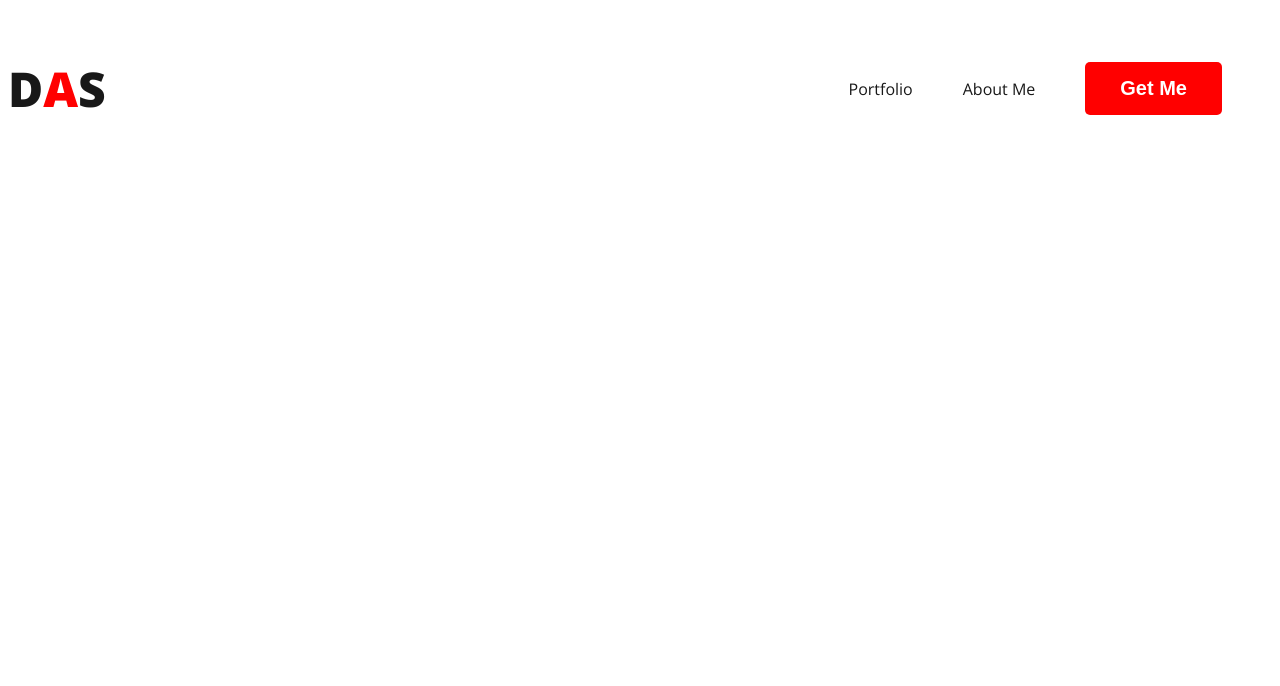
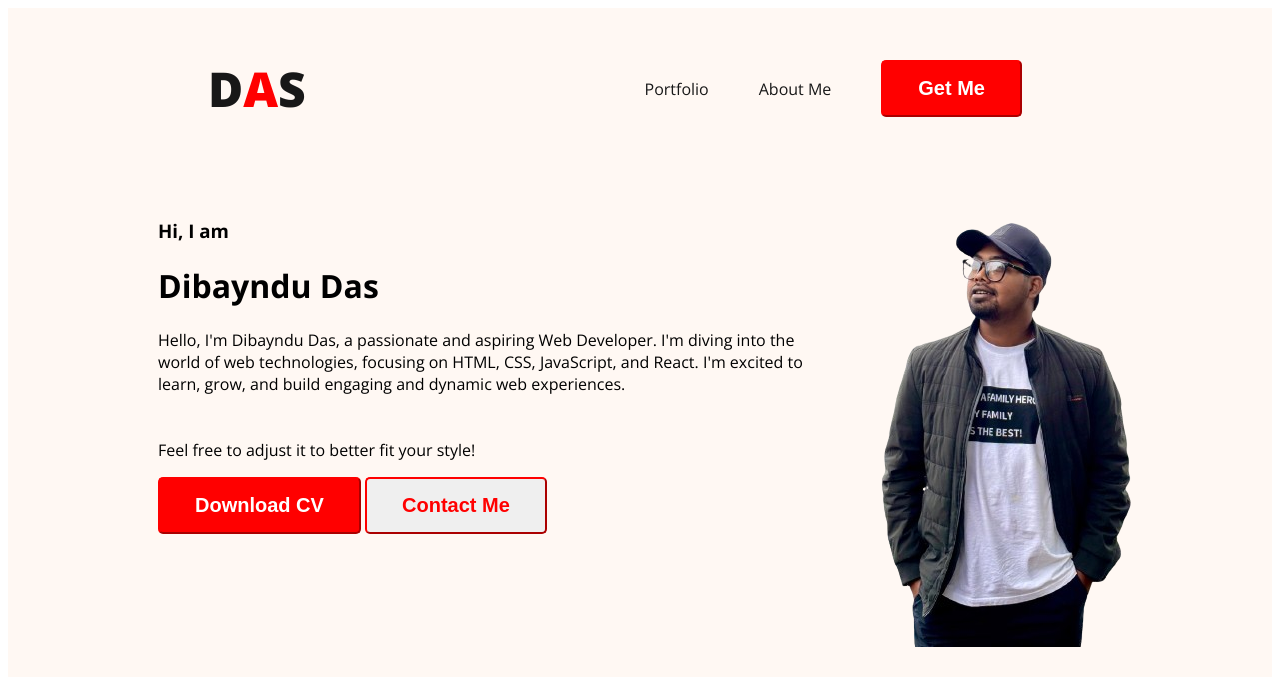
Before and after one commit to dibayndu-das/WebsiteUsingHTML, a plain HTML site: page index.html in a window 1280 px wide. Drawn offline with nearby package versions, Linux system fonts and the light colour scheme.

Commit message:
banner added

```diff
--- a/Styles/style.css
+++ b/Styles/style.css
@@ -18,7 +18,19 @@ body{
     color: white;
     font-weight: 700;
     border-radius: 5px;
-    border: 0;
+    border: 1;
+    border-color: red;
+    font-size: 20px;
+    padding: 15px 35px 15px;
+  }
+
+  .btn-primary2{
+    background-color: none;
+    color: red;
+    font-weight: 700;
+    border-radius: 5px;
+    border: 1;
+    border-color: red;
     font-size: 20px;
     padding: 15px 35px 15px;
   }
@@ -29,6 +41,7 @@ nav{
     display: flex;
     align-items: center;
     justify-content: space-between;
+    margin: 0 200px;
 }
 .nav-title{
     color: #181818;
@@ -47,3 +60,17 @@ nav a {
     text-decoration: none;
     color: #181818;
 }
+
+/*Banner Styles */
+
+header {
+  background-color: #fff8f3;
+}
+.banner{
+  padding: 30px 30px 30px 150px;
+  display: flex;
+  justify-content: center;
+}
+.banner .profile-pic{
+  width: 500px;
+}
--- a/index.html
+++ b/index.html
@@ -25,6 +25,20 @@
                 <li><button class="btn-primary">Get Me</button></li>
             </ul>
         </nav>
+        <div class="banner">
+            <div>
+            <h3 class="banner-greetings">Hi, I am</h3>
+            <h1 class="banner-title">Dibayndu Das</h1>
+            <p>Hello, I'm Dibayndu Das, a passionate and aspiring Web Developer. I'm diving into the world of web technologies, focusing on HTML, CSS, JavaScript, and React. I'm excited to learn, grow, and build engaging and dynamic web experiences.
+                <br>
+                <br>
+                <br>
+            Feel free to adjust it to better fit your style!</p>
+            <button class="btn-primary">Download CV</button>
+            <button class="btn-primary2">Contact Me</button>
+        </div>
+        <img class="profile-pic" src="images/DasBabu.png" alt="Das">
+        </div>
     </header>
     <main>
 
```
Also changed, not shown: images/DasBabu.png (added).
